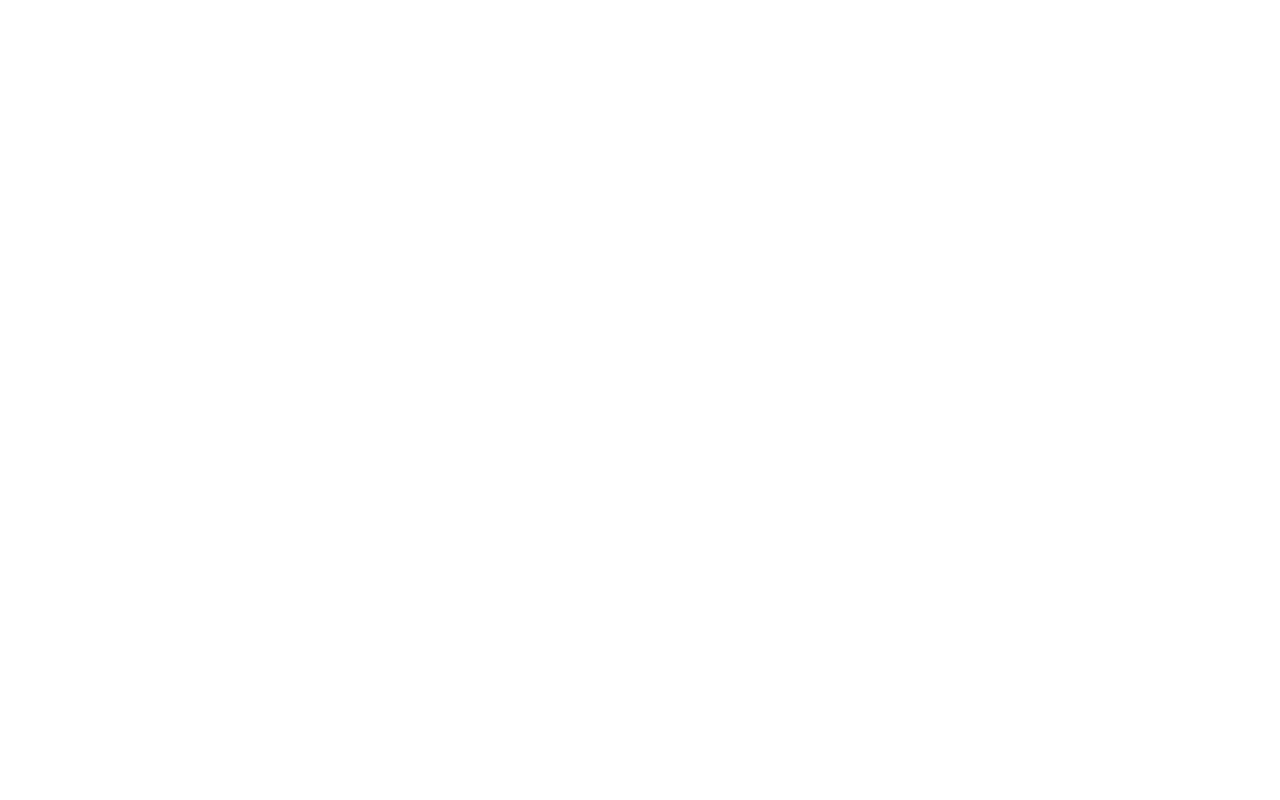
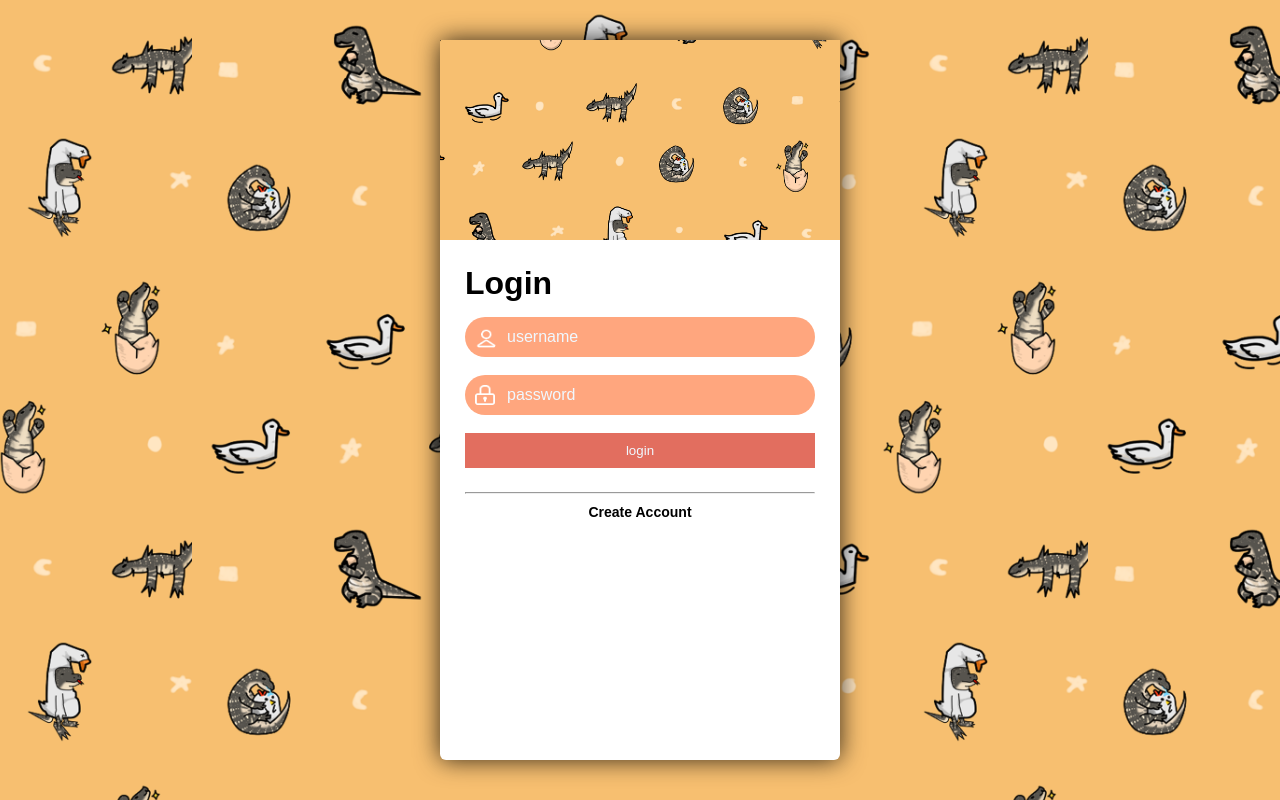
Before and after one commit to Natthawut-artn/game-web, a plain HTML site: page public/index.html in a window 1280 px wide. Drawn offline with Linux system fonts and the light colour scheme.

Commit message:
feat : add login page

```diff
--- /dev/null
+++ b/public/CSS/login.css
@@ -0,0 +1,103 @@
+*{
+    margin: 0;
+    padding: 0;
+    box-sizing: border-box;
+}
+body{
+    background: url(Pictures/Backgrounds/Untitled\ design.png);
+    background-size: 70%;
+    background-position: center;
+    height: 100vh;
+    overflow: hidden;
+
+    display: flex;
+    justify-content: center;
+    align-items: center;
+}
+#container{
+    width: 400px;
+    height: 90vh;
+    background: white;
+    box-shadow: 0px 0px 25px rgb(0, 0, 0, 0.8);
+    border-radius: 6px;
+}
+#cover{
+    background: url(Pictures/Backgrounds/Untitled\ design.png);
+    background-size: 125%;
+    background-position: center;
+
+    width: 100%;
+    height: 200px;
+}
+#feilds{
+    display: flex;
+    justify-content: center;
+    flex-direction: column;
+}
+#feilds > h1{
+    font-size: calc(2.5rem,3vw,1.5rem);
+    font-family: Arial, Helvetica, sans-serif;
+    padding: 25px 25px 15px 25px;
+}
+#myform{
+    padding: 0px 25px 0px 25px;
+    display: flex;
+    justify-content: center;
+    align-items: center;
+
+    width: 100%;
+}
+#myform > fieldset{
+    width: 100%;
+    height: 150px;
+    margin-bottom: 15px;
+    border: none;
+}
+#myform > fieldset > div{
+    padding:  0px 20px 0px 10px;
+    width: 100%;
+    height: 40px;
+    background: #FFA67E;
+    border: none;
+    border-radius: 40px;
+
+    display: flex;
+    justify-content: space-between;
+    align-items: center;
+}
+input{
+    width: 90%;
+    height: 50%;
+    background: none;
+    border: none;
+}
+input::placeholder{
+    font-family: Arial, Helvetica, sans-serif;
+    font-size: 1rem;
+    color: aliceblue;
+}
+#submit{
+    width: 100%;
+    height: 35px;
+    background: #E26E5F;
+    color: aliceblue;
+    cursor: pointer;
+}
+#submit:hover{
+    background: #b95c50;
+    transition: 0.25s;
+}
+hr{
+    margin: 10px 25px 10px 25px;
+}
+#register{
+    width: 100%;
+    display: flex;
+    justify-content: center;
+    align-items: center;
+
+    text-decoration: none;
+    color: black;
+    font-size: 0.75rem;
+    font-family: Arial, Helvetica, sans-serif;
+}
--- a/public/index.html
+++ b/public/index.html
@@ -3,9 +3,34 @@
 <head>
     <meta charset="UTF-8">
     <meta name="viewport" content="width=device-width, initial-scale=1.0">
-    <title>Document</title>
+    <link rel='stylesheet' type='text/css' media='screen' href='CSS/login.css'>
+    <title>HERE POP</title>
 </head>
 <body>
 
+    <div id="container">
+        <div id="cover"></div>
+        <div id="feilds">
+            <h1>Login</h1>
+            <form id="myform">
+                <fieldset>
+                    <div>
+                        <img src="CSS/Pictures/Icons/Frame 6.png" width="25px" height="25px">
+                        <input type="text" name="username" placeholder="username">
+                    </div>
+                    <br>
+                    <div>
+                        <img src="CSS/Pictures/Icons/Group 1.png" width="20px" height="20px">
+                        <input type="text" name="password" placeholder="password">
+                    </div>
+                    <br>
+                    <input type="submit" value="login" id="submit">
+                </fieldset>
+            </form>
+            <hr>
+            <a id="register" href="#"><h3>Create Account</h3></a>
+        </div>
+    </div>
+
 </body>
 </html>
```
Also changed, not shown: public/CSS/Pictures/Backgrounds/Untitled design.png (added), public/CSS/Pictures/Icons/Frame 6.png (added), public/CSS/Pictures/Icons/Group 1.png (added).
